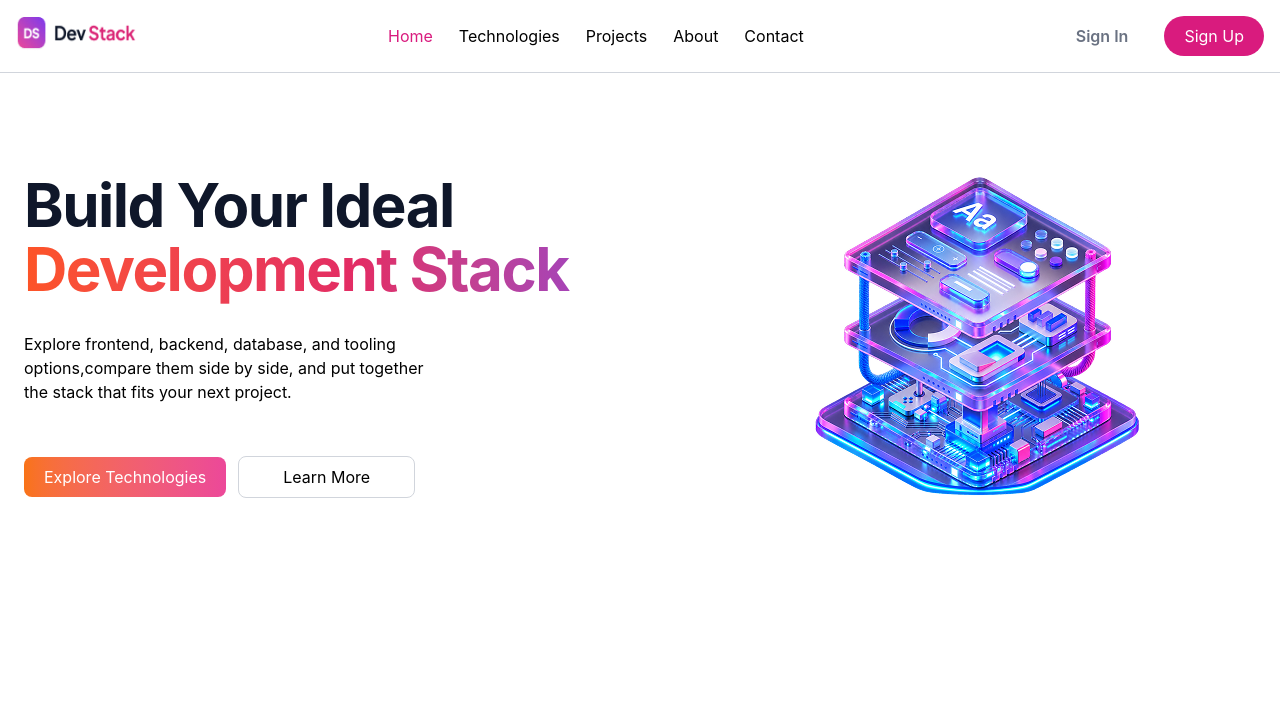
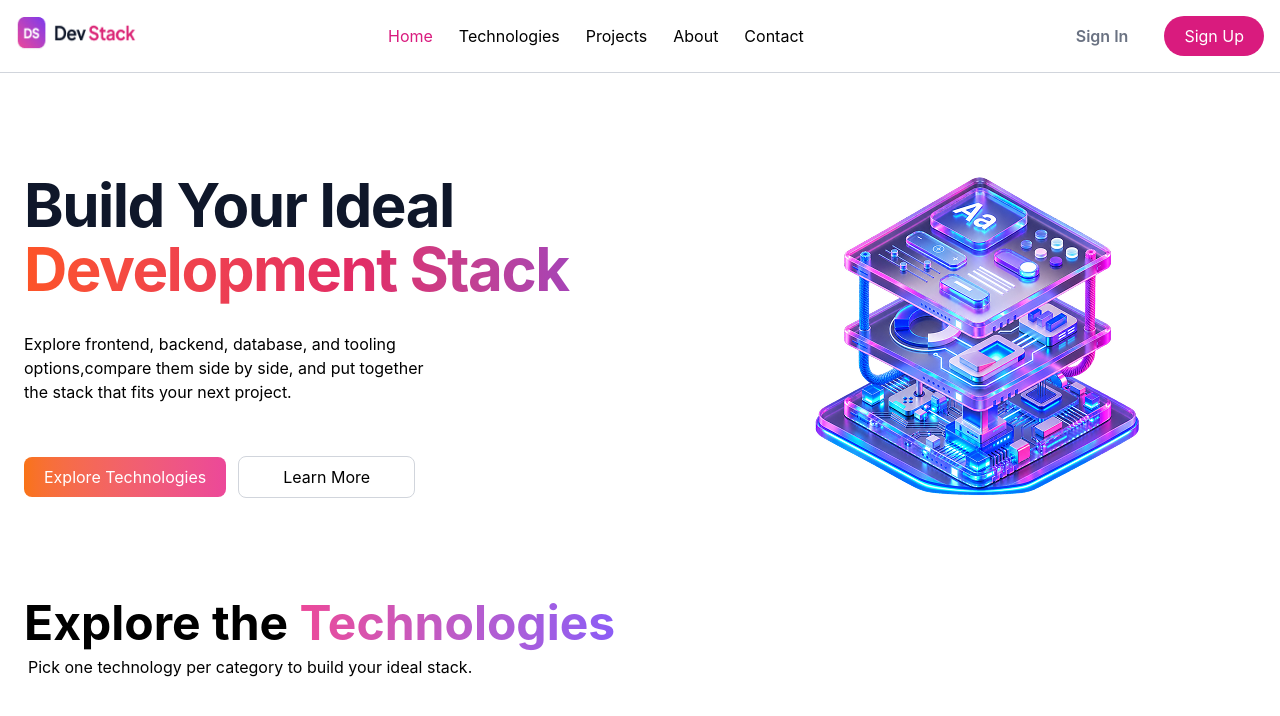
Before and after one commit to zayedazmanrohan496-cpu/react, a React (Vite) app: page / in a window 1280 px wide. Shown: the top 716 px of the page. Built offline with nearby package versions, Linux system fonts and the light colour scheme.

Commit message:
technologies heading secttion

```diff
--- /dev/null
+++ b/src/components/Technologies.tsx
@@ -0,0 +1,17 @@
+
+import React from 'react';
+
+const Technologies = () => {
+    return (
+        <div className='flex gap-4 items-center w-full max-w-7xl mx-auto px-6'>
+
+            <div>
+               <h2 className='text-5xl font-bold leading-[1]'>Explore the <span className="text-5xl font-bold leading-[1] bg-gradient-to-r from-[#EC4899] to-[#8B5CF6] bg-clip-text text-transparent">Technologies</span></h2>
+               <p className='mt-2 ml-1'>Pick one technology per category to build your ideal stack.</p>
+            </div>
+
+        </div>
+    );
+};
+
+export default Technologies;
--- a/src/main.tsx
+++ b/src/main.tsx
@@ -3,6 +3,7 @@ import { createRoot } from 'react-dom/client'
 import './index.css'
 import Nav from './components/Nav'
 import Hero from './components/Hero'
+import Technologies from './components/Technologies'
 
 
 createRoot(document.getElementById('root')!).render(
@@ -10,6 +11,7 @@ createRoot(document.getElementById('root')!).render(
 
   <Nav/>
   <Hero/>
+  <Technologies/>
 
   </StrictMode>,
 )
```
Also changed, not shown: src/components/Hero.tsx (+8 -0 lines).
